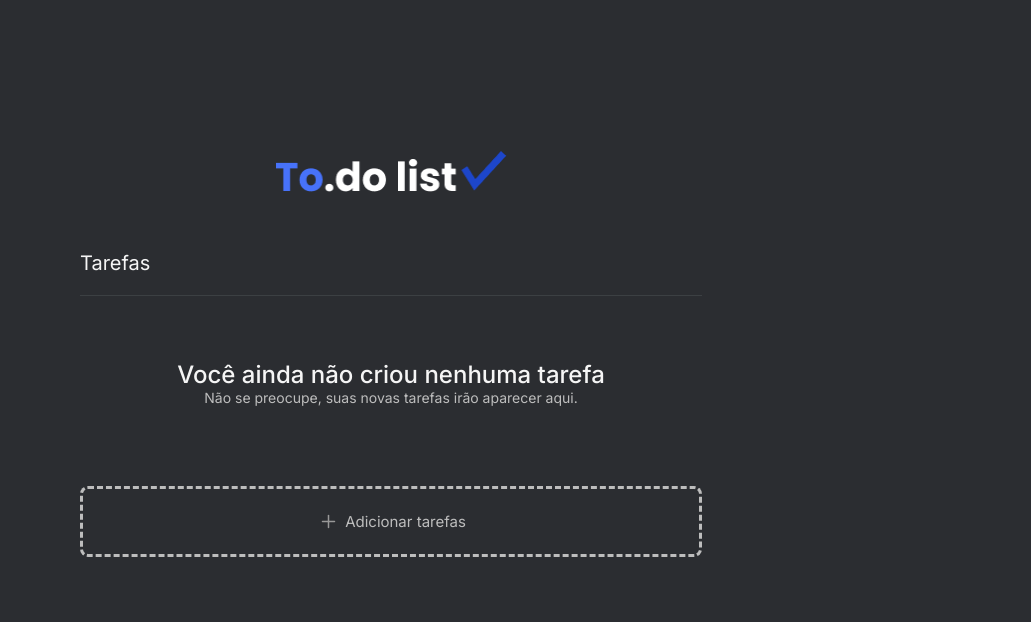
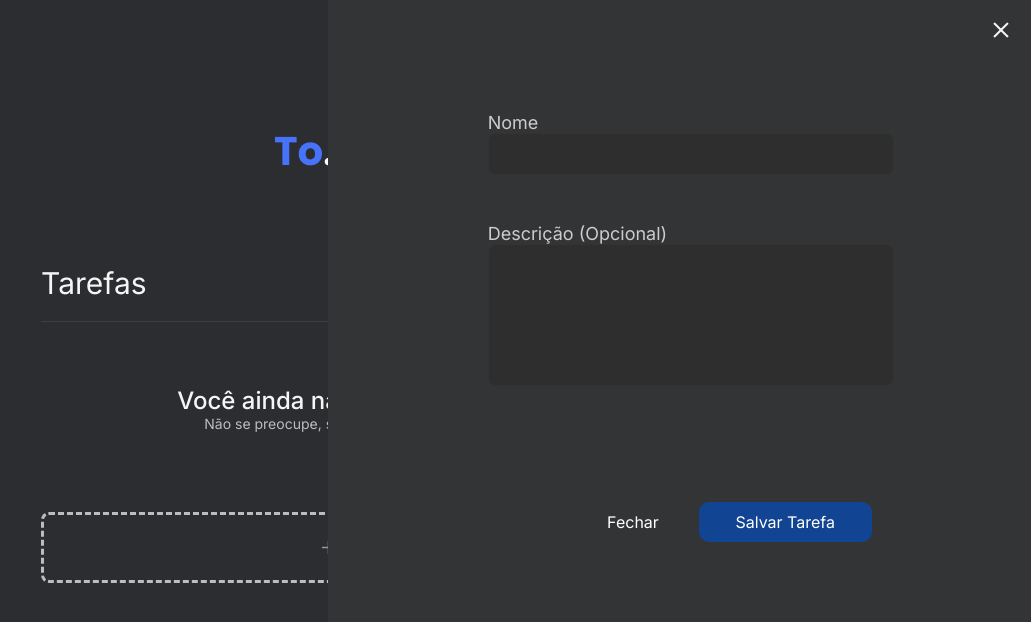
Before and after one commit to lucascerdeira/TodoList, a plain HTML site: page index.html in a window 1280 px wide. Both pictures are taken after a click on the button "Adicionar tarefas". Shown: the whole page, without its empty margins (249-1280 px from the left). Drawn offline with Linux system fonts and the light colour scheme.

Commit message:
falta terminar o JS

```diff
--- a/index.html
+++ b/index.html
@@ -25,23 +25,36 @@
             <div class="tarefas_header">
                 <h1>Tarefas</h1>
             </div>
-            <div class="tarefas_sem_conteudo">
+            <div id="tarefasSemConteudo" class="tarefas_sem_conteudo">
                 <p class="primeiro_paragrafo">Você ainda não criou nenhuma tarefa</p>
                 <p class="segundo_paragrafo">Não se preocupe, suas novas tarefas irão aparecer aqui.</p>
             </div>
             <div class="tarefas_com_conteudo"></div>
-                <button class="tarefas_btn_add">
+                <button class="tarefas_btn_add" id="tarefasBtnAdd">
                     <img src="/src/images/add.svg">
                     Adicionar tarefas
                 </button>
         </section>
-        <section class="nav_bar">
+        <section class="nav_bar" id="tarefasEdit">
             <div class="nav_bar_conteudo">
-                <button class="nav_bar_btn-fechar">
+                <button class="nav_bar_btn_fechar" id="tarefasBtnFechar">
                     <img src="/src/images/close.svg" alt="Fechar">
                 </button>
+                <form class="nav_bar_forms">
+                    <div>
+                        <label for="tarefa_nome">Nome</label>
+                        <input type="text" required id="tarefa_nome" name="tarefa_nome"/>
+                    </div>
+                    <div>
+                        <label for="tarefa_descricao">Descrição (Opcional)</label>
+                        <textarea id="tarefa_descricao" name="tarefa_descricao"></textarea>
+                    </div>
+                    <div>
+                        <button type="button" class="tarefa_btn_fechar" id="nav_bar_btn_fechar">Fechar</button>
+                        <button type="submit"  class="tarefa_btn_salvar">Salvar Tarefa</button>
+                    </div>
+                </form>
             </div>
-
         </section>
     </main>
 
--- a/src/css/styles.css
+++ b/src/css/styles.css
@@ -13,23 +13,15 @@ body {
     overflow-x: hidden;
   }
 
-.logo {
-    width: 231.45px;
-    height: 60px;
-    top: 118px;
-    left: 640px;
-    margin-bottom: 40px;
-    gap: 0px;
-    opacity: 0px;
 
-}
 
 .tarefas {
     display: flex;
     flex-direction: column;
     align-items: center;
     justify-content: center;
-    width: 622px;
+    width: 700px;
+    margin-top: 5rem;
   }
 
 .tarefas_header {
@@ -38,7 +30,7 @@ body {
 }
 
 .tarefas_header h1 {
-    font-size: 20px;
+    font-size: 30px;
     font-weight: 400;
     margin: 0;
     margin-bottom: 20px;
@@ -96,44 +88,135 @@ body {
     border-style: dashed;
 }
 
+
 .nav_bar {
-    height: 100vh;
     position: fixed;
     top: 0;
     right: 0;
+    height: 100%;
+    width: 30%;
+    background-color: #333435;
+    display: flex;
+    flex-direction: column;
+    padding: 0  9.96rem;
     z-index: 2;
-    background-color: #2b2d31;
-    padding: 0 32px;
-    transform: translateX(100%);
-    transition: transform 300ms ease-on-out;
+    visibility: hidden;
+    transition: max-width 300ms ease-in-out
 }
 
+.nav_bar.open {
+    opacity: 1;
+    visibility: visible;
+    transition: max-width 300ms ease-in-out;
+  }
+
 .nav_bar_conteudo {
-    width: 422px;
-    height: 100%;
     display: flex;
     flex-direction: column;
-    margin-top: 6rem;
+    justify-content: space-between;
+    margin-top: 7rem;
 }
 
-.nav_bar_btn-fechar {
+.nav_bar_add_tarefas.open{
+    visibility: visible;
+}
+.nav_bar_btn_fechar {
     display: flex;
-    align-items: center;
-    justify-content: center;
     position: absolute;
-    top: 2rem;
-    right: 2rem;
-    width: 2rem;
-    height: 2rem;
-    padding: 1.5rem;
+    position: absolute;
+    top: 20px;
+    right: 20px;
     border-radius: 0.5rem;
     transition: background-color 200ms ease-in-out;
+}
+
+.nav_bar_btn_fechar img {
+    width: 20px;
+    border-radius: 5rem;
+}
+
+.nav_bar_btn_fechar:hover {
+    background-color: #3c4043;
+}
+
+.nav_bar_header {
+    font-size: 24px;
+    font-weight: 600;
+    color: #fff;
 
 }
 
-.nav_bar_btn-fechar:hover {
-    background-color: #3c4043;
+
+.nav_bar_forms label {
+    font-size: 18px;
+    color: #ccc;
 }
+
+.nav_bar_forms input{
+    width: 100%;
+    height: 20px;
+    padding: 10px;
+    border: 1px solid #333;
+    background-color: #2e2e2e;
+    color: #fff;
+    border-radius: 0.5rem;
+    font-size: 18px;
+    resize: none;
+    outline: none;
+    margin-bottom: 3rem;
+
+}
+
+.nav_bar_forms textarea {
+    width: 100%;
+    height: 120px;
+    padding: 10px;
+    border: 1px solid #333;
+    background-color: #2e2e2e;
+    color: #fff;
+    border-radius: 0.5rem;
+    font-size: 18px;
+    resize: none;
+    outline: none;
+    margin-bottom: 7rem;
+}
+
+.nav_bar_forms div:last-child {
+    display: flex;
+    justify-content: flex-end;
+    gap: 10px;
+}
+
+
+
+.tarefa_btn_fechar {
+    background-color: transparent;
+    color: #fff;
+    border: none;
+    padding: 10px 20px;
+    font-size: 16px;
+    margin-right: 10px;
+    border-radius: 10px;
+}
+
+.tarefa_btn_salvar {
+    background-color: #114593;
+    color: white;
+    border: none;
+    padding: 10px 20px;
+    border-radius: 10px;
+    font-size: 16px;
+    width: 45%;
+}
+
+.tarefa_btn_fechar:hover {
+    background-color: #868383;
+}
+
+.tarefa_btn_salvar:hover {
+    background-color: #07357a;
+}
+
 
 
 
@@ -156,16 +239,16 @@ button {
 
 @media screen and (max-width: 767px) {
     .tarefas {
-        width: 100vw;
+        width: 100%;
         padding: 0 2rem;
         }
     .nav_bar {
-        width: 100vw;
+        width: 100%;
     }
     .nav_bar_conteudo {
         width: 100%;
     }
-    }
+}
 
 @media screen and (max-width: 412px) {
     .tarefas {
--- a/src/javascript/script.js
+++ b/src/javascript/script.js
@@ -0,0 +1,20 @@
+// Seleciona os elementos
+const tarefasBtnAdd = document.getElementById('tarefasBtnAdd');
+const tarefasEdit = document.getElementById('tarefasEdit');
+const tarefasBtnFechar = document.getElementById('tarefasBtnFechar');
+const navBarBtnFechar = document.getElementById('nav_bar_btn_fechar');
+const tarefas_lista = [];
+
+
+tarefasBtnAdd.addEventListener('click', function() {
+    tarefasEdit.classList.add('open');
+});
+
+
+tarefasBtnFechar.addEventListener('click', function() {
+    tarefasEdit.classList.remove('open');
+});
+
+navBarBtnFechar.addEventListener('click', function() {
+    tarefasEdit.classList.remove('open');
+});
```
